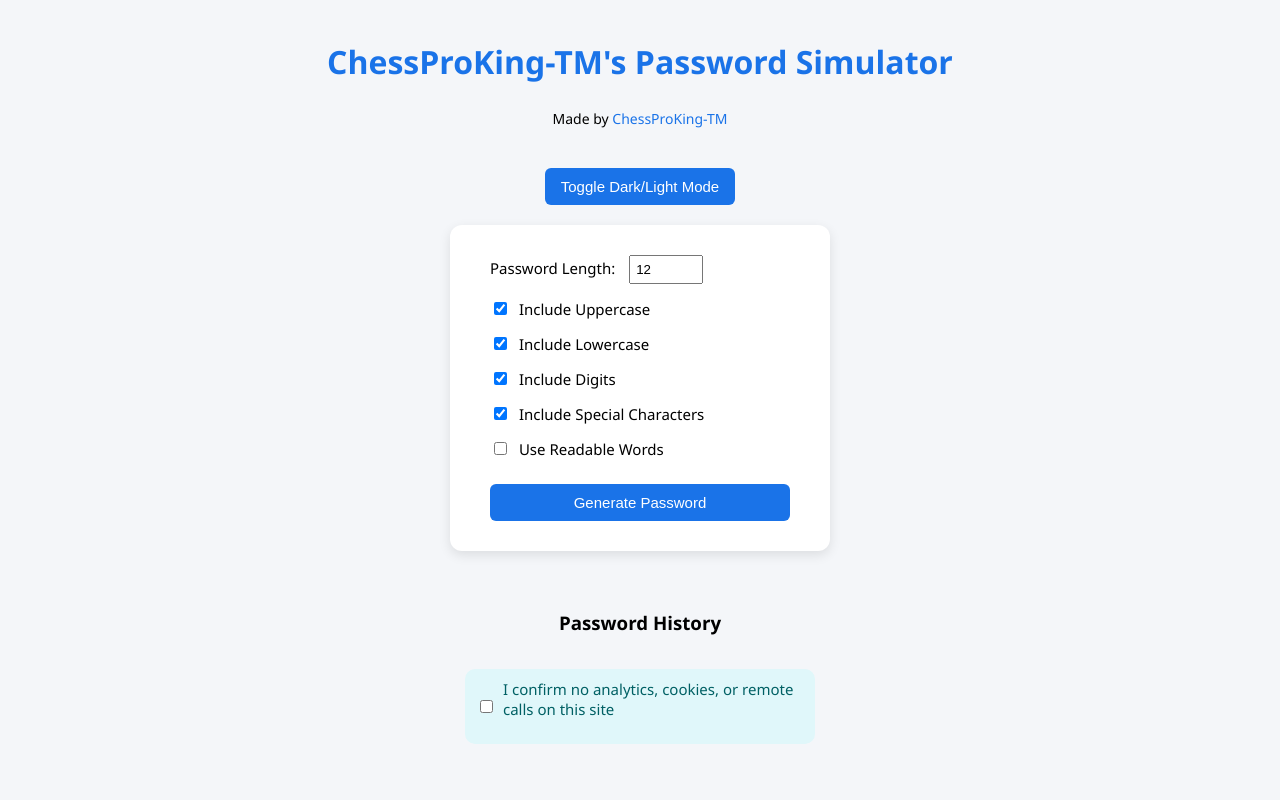
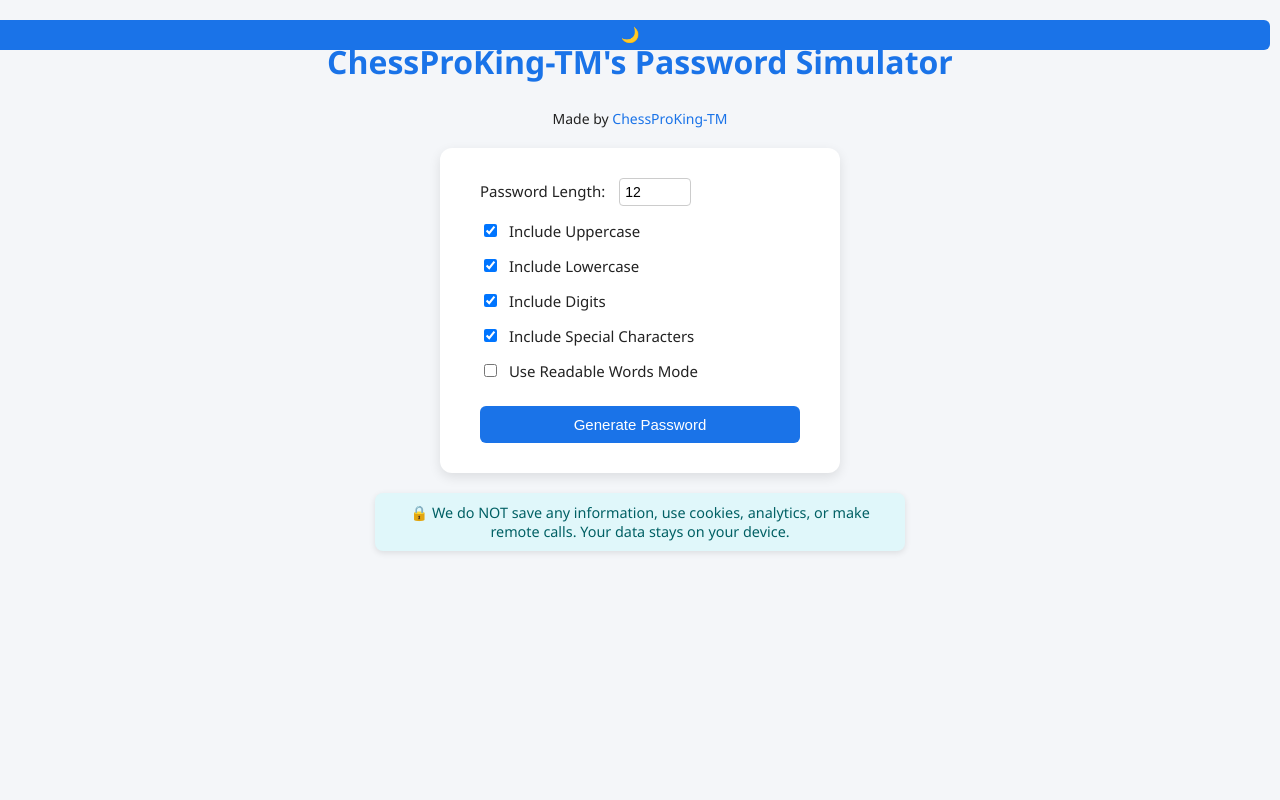
Before and after one commit to AlbertCanCode/test-py-code, a Flask app: page / in a window 1280 px wide. Run offline with Flask 3, Linux system fonts and the light colour scheme.

Commit message:
Update index.html

```diff
--- a/templates/index.html
+++ b/templates/index.html
@@ -6,100 +6,132 @@
   <meta name="google-site-verification" content="hxiX__ldpj9hmreGCLfXADf1fZYuTdIq3i8BY7imPU0" />
   <style>
     :root {
-      --bg-color: #f4f6f9;
-      --text-color: #000;
-      --card-color: #fff;
-      --primary: #1a73e8;
-      --hover: #1669c1;
-      --badge-bg: #e0f7fa;
-      --badge-text: #006064;
-    }
+      --bg-light: #f4f6f9;
+      --text-light: #222;
+      --card-light: #fff;
+      --button-bg-light: #1a73e8;
+      --button-hover-light: #1669c1;
 
-    [data-theme='dark'] {
-      --bg-color: #121212;
-      --text-color: #eee;
-      --card-color: #1f1f1f;
-      --badge-bg: #004d40;
-      --badge-text: #b2dfdb;
+      --bg-dark: #121212;
+      --text-dark: #eee;
+      --card-dark: #1e1e1e;
+      --button-bg-dark: #0056b3;
+      --button-hover-dark: #003f7d;
     }
 
     body {
       font-family: 'Segoe UI', Tahoma, Geneva, Verdana, sans-serif;
-      background-color: var(--bg-color);
-      color: var(--text-color);
+      background-color: var(--bg-light);
+      color: var(--text-light);
       margin: 0;
       padding: 0;
       display: flex;
       flex-direction: column;
       align-items: center;
+      justify-content: flex-start;
       min-height: 100vh;
-      transition: all 0.3s ease;
+      transition: background-color 0.3s, color 0.3s;
+    }
+    body.dark {
+      background-color: var(--bg-dark);
+      color: var(--text-dark);
     }
 
     h1 {
+      color: var(--button-bg-light);
       margin-top: 40px;
-      color: var(--primary);
+      text-align: center;
+      transition: color 0.3s;
+    }
+    body.dark h1 {
+      color: var(--button-bg-dark);
     }
 
     .profile-link {
-      margin: 5px 0 20px;
+      margin-top: 5px;
+      margin-bottom: 20px;
       font-size: 14px;
     }
-
     .profile-link a {
-      color: var(--primary);
+      color: var(--button-bg-light);
       text-decoration: none;
+      transition: color 0.3s;
     }
-
     .profile-link a:hover {
       text-decoration: underline;
     }
+    body.dark .profile-link a {
+      color: var(--button-bg-dark);
+    }
 
     form {
-      background: var(--card-color);
+      background: var(--card-light);
       padding: 30px 40px;
       border-radius: 12px;
       box-shadow: 0 4px 12px rgba(0, 0, 0, 0.1);
-      width: 300px;
-      margin-bottom: 20px;
+      width: 320px;
+      transition: background 0.3s;
+    }
+    body.dark form {
+      background: var(--card-dark);
+      box-shadow: 0 4px 12px rgba(255, 255, 255, 0.1);
     }
 
     label {
       display: block;
       margin-bottom: 15px;
       font-size: 15px;
+      cursor: pointer;
     }
-
     input[type="number"] {
       width: 60px;
       padding: 5px;
       margin-left: 10px;
+      border-radius: 4px;
+      border: 1px solid #ccc;
+      font-size: 14px;
+      transition: border-color 0.3s;
     }
-
+    body.dark input[type="number"] {
+      background: #333;
+      color: #eee;
+      border-color: #555;
+    }
     input[type="checkbox"] {
       margin-right: 8px;
       cursor: pointer;
     }
 
     input[type="submit"], button {
-      background-color: var(--primary);
+      background-color: var(--button-bg-light);
       color: white;
       padding: 10px 16px;
       border: none;
       border-radius: 6px;
       cursor: pointer;
       font-size: 15px;
+      margin-top: 10px;
       width: 100%;
-      margin-top: 10px;
       transition: background-color 0.3s;
     }
-
     input[type="submit"]:hover, button:hover {
-      background-color: var(--hover);
+      background-color: var(--button-hover-light);
+    }
+    body.dark input[type="submit"], body.dark button {
+      background-color: var(--button-bg-dark);
+    }
+    body.dark input[type="submit"]:hover, body.dark button:hover {
+      background-color: var(--button-hover-dark);
     }
 
-    h2 {
+    #password-output {
       margin-top: 30px;
+      color: var(--text-light);
+      text-align: center;
+      transition: color 0.3s;
+    }
+    body.dark #password-output {
+      color: var(--text-dark);
     }
 
     code {
@@ -108,162 +140,228 @@
       border-radius: 4px;
       font-size: 1.1em;
       user-select: all;
+      transition: background 0.3s;
+    }
+    body.dark code {
+      background: #444;
+      color: #ddd;
     }
 
-    .copy-btn {
-      margin-top: 8px;
+    p strong {
+      color: #0b8043;
     }
 
-    .theme-toggle {
-      margin: 10px auto 20px;
+    #loading-message {
+      margin-top: 10px;
+      color: #888;
+      font-style: italic;
+      display: none;
+    }
+
+    .security-badge {
+      background-color: #e0f7fa;
+      color: #006064;
+      font-size: 0.9em;
+      padding: 10px 15px;
+      border-radius: 8px;
+      max-width: 500px;
+      margin: 20px auto 0 auto;
+      text-align: center;
+      box-shadow: 0 2px 6px rgba(0, 0, 0, 0.1);
+      user-select: none;
+    }
+    body.dark .security-badge {
+      background-color: #004d40;
+      color: #a7ffeb;
+      box-shadow: 0 2px 6px rgba(255, 255, 255, 0.15);
+    }
+
+    /* Responsive */
+    @media screen and (max-width: 400px) {
+      form {
+        width: 90%;
+        padding: 20px;
+      }
+    }
+
+    /* Copy button style */
+    #copy-btn {
+      margin-top: 10px;
+      background-color: var(--button-bg-light);
+      color: white;
+      border: none;
+      padding: 8px 12px;
+      border-radius: 5px;
+      cursor: pointer;
+      font-size: 14px;
+      transition: background-color 0.3s;
+    }
+    #copy-btn:hover {
+      background-color: var(--button-hover-light);
+    }
+    body.dark #copy-btn {
+      background-color: var(--button-bg-dark);
+    }
+    body.dark #copy-btn:hover {
+      background-color: var(--button-hover-dark);
+    }
+
+    /* History list style */
+    #history {
+      max-width: 320px;
+      margin: 20px auto 0 auto;
+      background: var(--card-light);
+      border-radius: 10px;
+      padding: 15px;
+      box-shadow: 0 4px 12px rgba(0,0,0,0.1);
+      transition: background 0.3s;
+      font-size: 14px;
+    }
+    body.dark #history {
+      background: var(--card-dark);
+      box-shadow: 0 4px 12px rgba(255,255,255,0.1);
+    }
+    #history h3 {
+      margin-top: 0;
       text-align: center;
     }
-
-    .history {
-      margin-top: 20px;
-      max-width: 320px;
+    #history ul {
+      list-style: none;
+      padding-left: 0;
+      max-height: 120px;
+      overflow-y: auto;
     }
-
-    .history ul {
-      padding-left: 20px;
+    #history ul li {
+      padding: 5px 0;
+      border-bottom: 1px solid #ccc;
+      user-select: all;
     }
-
-    .history li {
-      margin-bottom: 4px;
-      font-size: 0.95em;
-      word-break: break-word;
-    }
-
-    /* Badge style */
-    .security-badge {
-      background-color: var(--badge-bg);
-      color: var(--badge-text);
-      font-size: 0.9em;
-      padding: 10px 15px;
-      border-radius: 10px;
-      margin: 15px auto 30px;
-      width: 320px;
-      display: flex;
-      align-items: center;
-      gap: 10px;
-      user-select: none;
-    }
-
-    .security-badge input[type="checkbox"] {
-      margin: 0;
-      cursor: pointer;
+    body.dark #history ul li {
+      border-color: #555;
     }
   </style>
 </head>
 <body>
+  <button id="dark-toggle" aria-label="Toggle dark mode" title="Toggle dark mode" style="position: fixed; top: 10px; right: 10px; padding: 6px 12px; border-radius: 6px; border: none; cursor: pointer;">
+    🌙
+  </button>
+
   <h1>ChessProKing-TM's Password Simulator</h1>
   <div class="profile-link">
-    Made by <a href="https://scratch.mit.edu/users/ChessProking-tm/" target="_blank">ChessProKing-TM</a>
+    Made by <a href="https://scratch.mit.edu/users/ChessProking-tm/" target="_blank" rel="noopener noreferrer">ChessProKing-TM</a>
   </div>
 
-  <div class="theme-toggle">
-    <button onclick="toggleTheme()">Toggle Dark/Light Mode</button>
+  <form method="post" id="password-form" onsubmit="showLoading()">
+    <label>Password Length:
+      <input type="number" name="length" id="length" min="4" max="50" value="12" required>
+    </label>
+    <label><input type="checkbox" name="upper" id="upper" checked> Include Uppercase</label>
+    <label><input type="checkbox" name="lower" id="lower" checked> Include Lowercase</label>
+    <label><input type="checkbox" name="digits" id="digits" checked> Include Digits</label>
+    <label><input type="checkbox" name="special" id="special" checked> Include Special Characters</label>
+    <label><input type="checkbox" id="readable" > Use Readable Words Mode</label>
+    <input type="submit" value="Generate Password">
+  </form>
+
+  <div id="loading-message">Loading...</div>
+
+  <div id="password-output" aria-live="polite" aria-atomic="true" style="display:none;">
+    <h2>Your Password: <code id="password-text"></code></h2>
+    <button id="copy-btn" aria-label="Copy password to clipboard">Copy Password</button>
+    <p>Password strength: <strong id="password-strength"></strong></p>
   </div>
 
-  <form method="post" onsubmit="return false;">
-    <label>Password Length:
-      <input type="number" name="length" min="4" max="50" value="12">
-    </label>
-    <label><input type="checkbox" name="upper" checked> Include Uppercase</label>
-    <label><input type="checkbox" name="lower" checked> Include Lowercase</label>
-    <label><input type="checkbox" name="digits" checked> Include Digits</label>
-    <label><input type="checkbox" name="special" checked> Include Special Characters</label>
-    <label><input type="checkbox" id="readable-checkbox" name="readable"> Use Readable Words</label>
-    <input type="submit" value="Generate Password" onclick="generatePassword()">
-  </form>
-
-  <div id="result">
-    {% if password %}
-      <h2>Your Password: <code id="pw-text">{{ password }}</code></h2>
-      <button class="copy-btn" onclick="copyToClipboard()">Copy Password</button>
-      <p>Strength: <strong>{{ strength }}</strong></p>
-    {% endif %}
+  <div id="history" aria-label="Password history" hidden>
+    <h3>Password History</h3>
+    <ul id="history-list"></ul>
   </div>
 
-  <div class="history">
-    <h3>Password History</h3>
-    <ul id="history-list">
-      {% for past in history %}
-        <li>{{ past }}</li>
-      {% endfor %}
-    </ul>
-  </div>
-
-  <div class="security-badge">
-    <input type="checkbox" id="security-ack" />
-    <label for="security-ack">I confirm no analytics, cookies, or remote calls on this site</label>
+  <div class="security-badge" role="note" aria-label="Privacy statement">
+    🔒 We do NOT save any information, use cookies, analytics, or make remote calls. Your data stays on your device.
   </div>
 
   <script>
-    // --- THEME TOGGLE ---
-    function toggleTheme() {
-      const current = document.documentElement.getAttribute("data-theme");
-      const next = current === "dark" ? "light" : "dark";
-      document.documentElement.setAttribute("data-theme", next);
-      localStorage.setItem("theme", next);
+    // Dark mode toggle with persistence
+    const darkToggle = document.getElementById('dark-toggle');
+    const body = document.body;
+    const PASSWORD_HISTORY_KEY = 'password_history';
+    const READABLE_MODE_KEY = 'readable_mode';
+
+    // Load dark mode from localStorage
+    if (localStorage.getItem('dark_mode') === 'true') {
+      body.classList.add('dark');
+      darkToggle.textContent = '☀️';
     }
 
-    function loadTheme() {
-      const saved = localStorage.getItem("theme") || "light";
-      document.documentElement.setAttribute("data-theme", saved);
+    darkToggle.addEventListener('click', () => {
+      body.classList.toggle('dark');
+      if (body.classList.contains('dark')) {
+        darkToggle.textContent = '☀️';
+        localStorage.setItem('dark_mode', 'true');
+      } else {
+        darkToggle.textContent = '🌙';
+        localStorage.setItem('dark_mode', 'false');
+      }
+    });
+
+    // Save and restore readable checkbox state
+    const readableCheckbox = document.getElementById('readable');
+    if(localStorage.getItem(READABLE_MODE_KEY) === 'true') {
+      readableCheckbox.checked = true;
+    }
+    readableCheckbox.addEventListener('change', () => {
+      localStorage.setItem(READABLE_MODE_KEY, readableCheckbox.checked);
+    });
+
+    // Show loading message on form submit
+    function showLoading() {
+      document.getElementById('loading-message').style.display = 'block';
     }
 
-    // --- COPY PASSWORD ---
-    function copyToClipboard() {
-      const pw = document.getElementById("pw-text").innerText;
-      navigator.clipboard.writeText(pw);
-      alert("Password copied to clipboard!");
+    // Password copy button
+    const copyBtn = document.getElementById('copy-btn');
+    const passwordText = document.getElementById('password-text');
+    copyBtn.addEventListener('click', () => {
+      navigator.clipboard.writeText(passwordText.textContent).then(() => {
+        copyBtn.textContent = 'Copied!';
+        setTimeout(() => copyBtn.textContent = 'Copy Password', 1500);
+      });
+    });
+
+    // Password history management
+    const historyList = document.getElementById('history-list');
+    const historyDiv = document.getElementById('history');
+
+    // Load password history from localStorage
+    let history = JSON.parse(localStorage.getItem(PASSWORD_HISTORY_KEY)) || [];
+
+    function renderHistory() {
+      if(history.length === 0) {
+        historyDiv.hidden = true;
+        return;
+      }
+      historyDiv.hidden = false;
+      historyList.innerHTML = '';
+      history.forEach(pass => {
+        const li = document.createElement('li');
+        li.textContent = pass;
+        historyList.appendChild(li);
+      });
     }
 
-    // --- REMEMBER READABLE CHECKBOX ---
-    const readableCheckbox = document.getElementById("readable-checkbox");
+    renderHistory();
 
-    function saveReadableState() {
-      localStorage.setItem("readableChecked", readableCheckbox.checked);
-    }
-
-    function loadReadableState() {
-      const saved = localStorage.getItem("readableChecked");
-      readableCheckbox.checked = saved === "true";
-    }
-
-    readableCheckbox.addEventListener("change", saveReadableState);
-
-    // --- SECURITY BADGE ---
-    const securityAck = document.getElementById("security-ack");
-
-    function saveSecurityAck() {
-      localStorage.setItem("securityAck", securityAck.checked);
-    }
-
-    function loadSecurityAck() {
-      const saved = localStorage.getItem("securityAck");
-      securityAck.checked = saved === "true";
-    }
-
-    securityAck.addEventListener("change", saveSecurityAck);
-
-    // --- FORM SUBMIT (calls Flask backend) ---
-    function generatePassword() {
-      // Optional: Check security acknowledgment before allowing generate
-      if (!securityAck.checked) {
-        alert("Please confirm no analytics, cookies, or remote calls by checking the box below.");
-        return;
+    // On page load, if password is present (server rendered), add to history
+    window.addEventListener('DOMContentLoaded', () => {
+      const pwd = passwordText.textContent.trim();
+      if(pwd.length > 0 && !history.includes(pwd)) {
+        history.push(pwd);
+        if(history.length > 10) history.shift(); // Keep last 10 passwords
+        localStorage.setItem(PASSWORD_HISTORY_KEY, JSON.stringify(history));
+        renderHistory();
+        document.getElementById('password-output').style.display = 'block';
       }
-      document.querySelector("form").submit();
-    }
-
-    // --- INITIAL LOAD ---
-    window.onload = function () {
-      loadTheme();
-      loadReadableState();
-      loadSecurityAck();
-    };
+    });
   </script>
 </body>
 </html>
```
